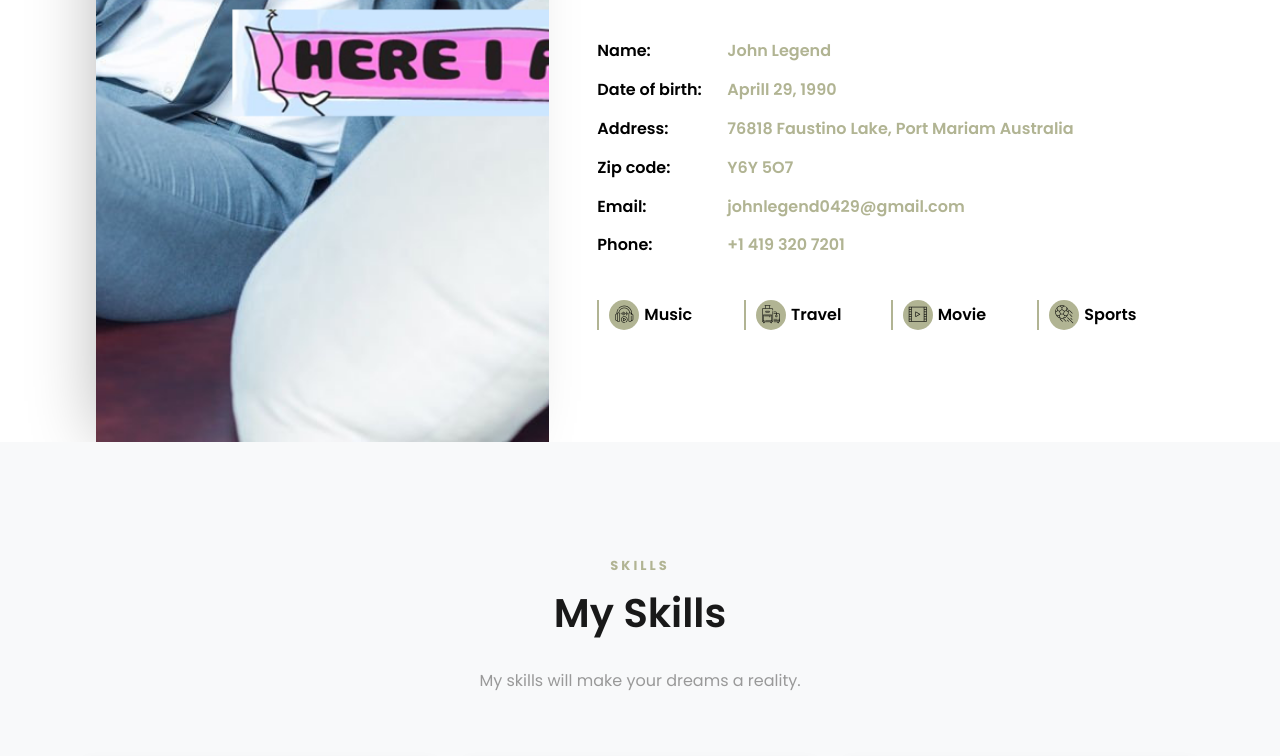
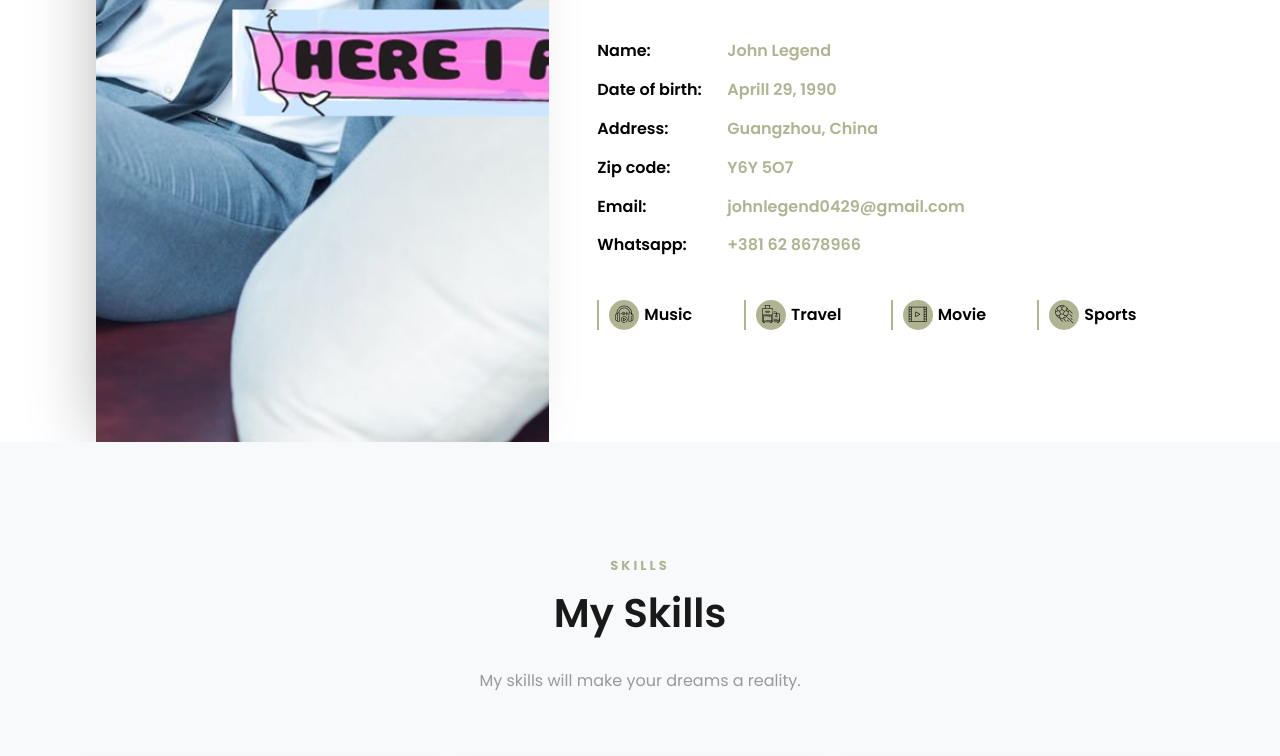
Before and after one commit to johnlegend429/Douglas_Flanery, a plain HTML site: page index.html in a window 1280 px wide. Shown: the part 1658-2414 px from the top of the page. Drawn offline with Linux system fonts and the light colour scheme; some packages are replaced by stand-ins of ours; no server answers; files whose address does not match are found by name.

Commit message:
contact information

```diff
--- a/index.html
+++ b/index.html
@@ -186,11 +186,10 @@
 								<ul class="about-info mt-4 px-md-0 px-2">
 									<li class="d-flex"><span>Name:</span> <span>John Legend</span></li>
 									<li class="d-flex"><span>Date of birth:</span> <span>Aprill 29, 1990</span></li>
-									<li class="d-flex"><span>Address:</span> <span>76818 Faustino Lake,
-											Port Mariam Australia</span></li>
+									<li class="d-flex"><span>Address:</span> <span>Guangzhou, China</span></li>
 									<li class="d-flex"><span>Zip code:</span> <span>Y6Y 5O7</span></li>
 									<li class="d-flex"><span>Email:</span> <span>johnlegend0429@gmail.com</span></li>
-									<li class="d-flex"><span>Phone: </span> <span>+1 419 320 7201</span></li>
+									<li class="d-flex"><span>Whatsapp: </span> <span>+381 62 8678966</span></li>
 								</ul>
 							</div>
 							<div class="col-md-12">
@@ -1043,10 +1042,8 @@
 						<h2 class="ftco-heading-2">Have a Questions?</h2>
 						<div class="block-23 mb-3">
 							<ul>
-								<li><span class="icon fa fa-map marker"></span><span class="text">76818 Faustino Lake,
-										Port Mariam Australia</span></li>
-								<li><a href="#"><span class="icon fa fa-phone"></span><span class="text">+1 419 320
-											7201</span></a>
+								<li><span class="icon fa fa-map marker"></span><span class="text">Guangzhou, China</span></li>
+								<li><a href="#"><span class="icon fa fa-phone"></span><span class="text">+381 62 8678966</span></a>
 								</li>
 								<li><a href="#"><span class="icon fa fa-paper-plane pr-4"></span><span
 											class="text">johnlegend0429@gmail.com</span></a></li>
```
